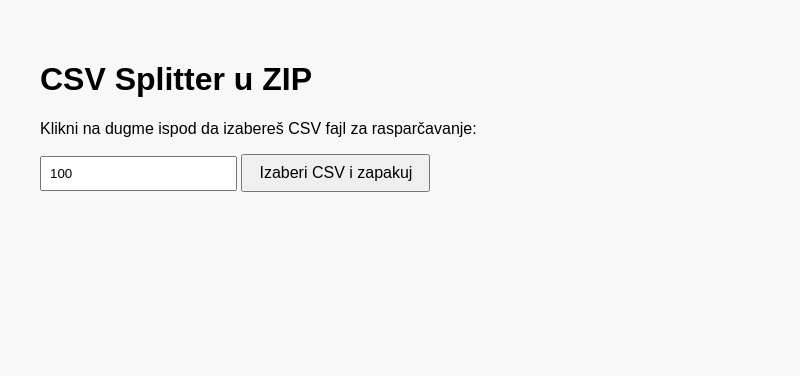
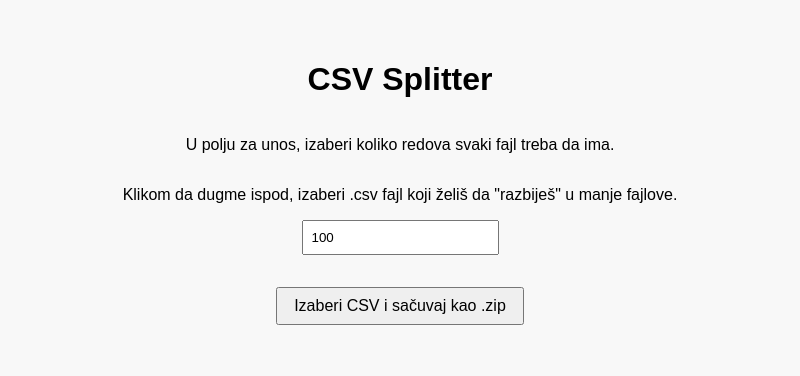
Before and after one commit to ivicastasuk/csv_splitter, an Electron app: page index.html in a window 800 px wide. Drawn offline with Linux system fonts and the light colour scheme.

Commit message:
centriranje

```diff
--- a/index.html
+++ b/index.html
@@ -7,14 +7,30 @@
         body { font-family: sans-serif; padding: 2rem; background: #f8f8f8; }
         button { padding: 0.5rem 1rem; font-size: 16px; }
         #status { margin-top: 1rem; font-weight: bold; }
+        .flex { display: flex; }
+        .justify-start { justify-content: flex-start; }
+        .justify-center { justify-content: center; }
+        .justify-end { justify-content: flex-end; }
+        .items-start { align-items: flex-start; }
+        .items-center { align-items: center; }
+        .items-end { align-items: flex-end; }
+        .flex-col { flex-direction: column; }
+        .gap { gap: 1rem; }
     </style>
 </head>
 <body>
-    <h1>CSV Splitter u ZIP</h1>
-    <p>Klikni na dugme ispod da izabereš CSV fajl za rasparčavanje:</p>
-    <input type="number" id="rowsPerFile" placeholder="Broj redova po fajlu" min="1" value="100" style="margin-bottom: 1rem; padding: 0.5rem" />
-    <button id="processBtn">Izaberi CSV i zapakuj</button>
-    <p id="status"></p>
+    <div class="flex flex-col justify-center items-center">
+        <h1>CSV Splitter</h1>
+    </div>
+    <div class="flex flex-col justify-center items-center">
+        <p>U polju za unos, izaberi koliko redova svaki fajl treba da ima.</p>
+        <p>Klikom da dugme ispod, izaberi .csv fajl koji želiš da &quot;razbiješ&quot; u manje fajlove.</p>
+    </div>
+    <div class="flex flex-col justify-center items-center gap">
+        <input type="number" id="rowsPerFile" placeholder="Broj redova po fajlu" min="1" value="100" style="margin-bottom: 1rem; padding: 0.5rem" />
+        <button id="processBtn">Izaberi CSV i sačuvaj kao .zip</button>
+        <p id="status"></p>
+    </div>
 
     <script src="renderer.js"></script>
 </body>
```
